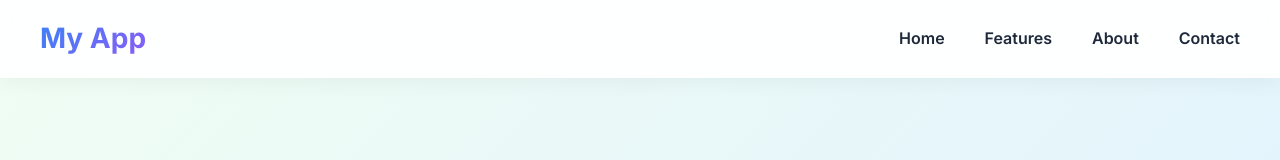
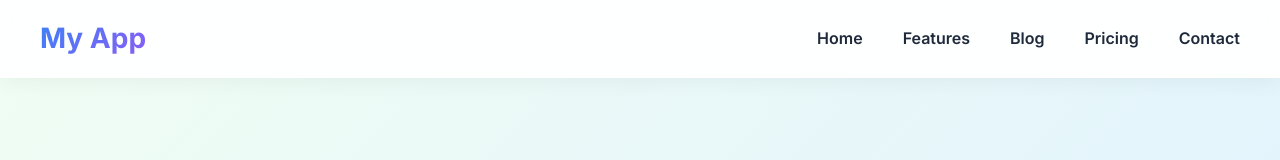
Before and after one commit to nguyenvanty-goku/bt-dev-002-01, a React (Vite) app: page / in a window 1280 px wide. Shown: the top 160 px of the page. Built offline with nearby package versions, Linux system fonts and the light colour scheme.

Commit message:
feat: update header

```diff
--- a/src/App.jsx
+++ b/src/App.jsx
@@ -10,7 +10,8 @@ const Header = memo(() => (
       <ul className="nav-links">
         <li>Home</li>
         <li>Features</li>
-        <li>About</li>
+        <li>Blog</li>
+        <li>Pricing</li>
         <li>Contact</li>
       </ul>
     </nav>
```
